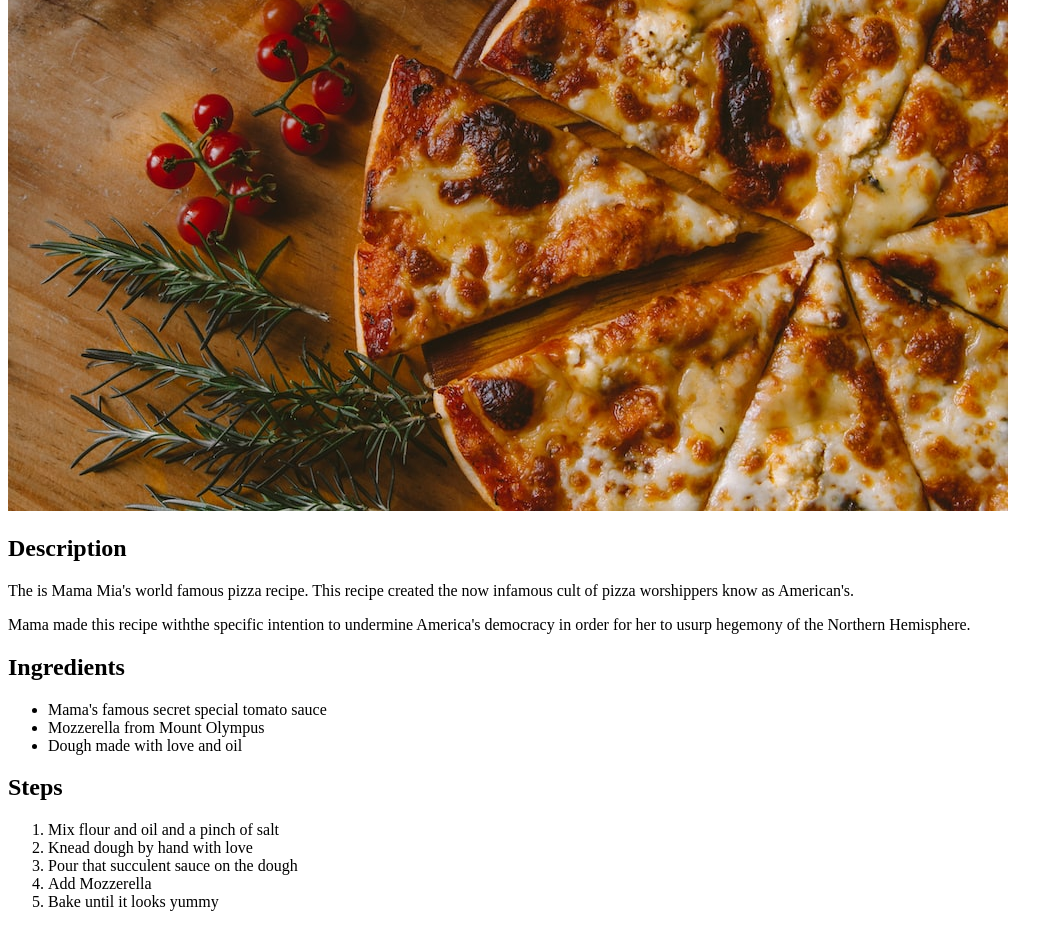
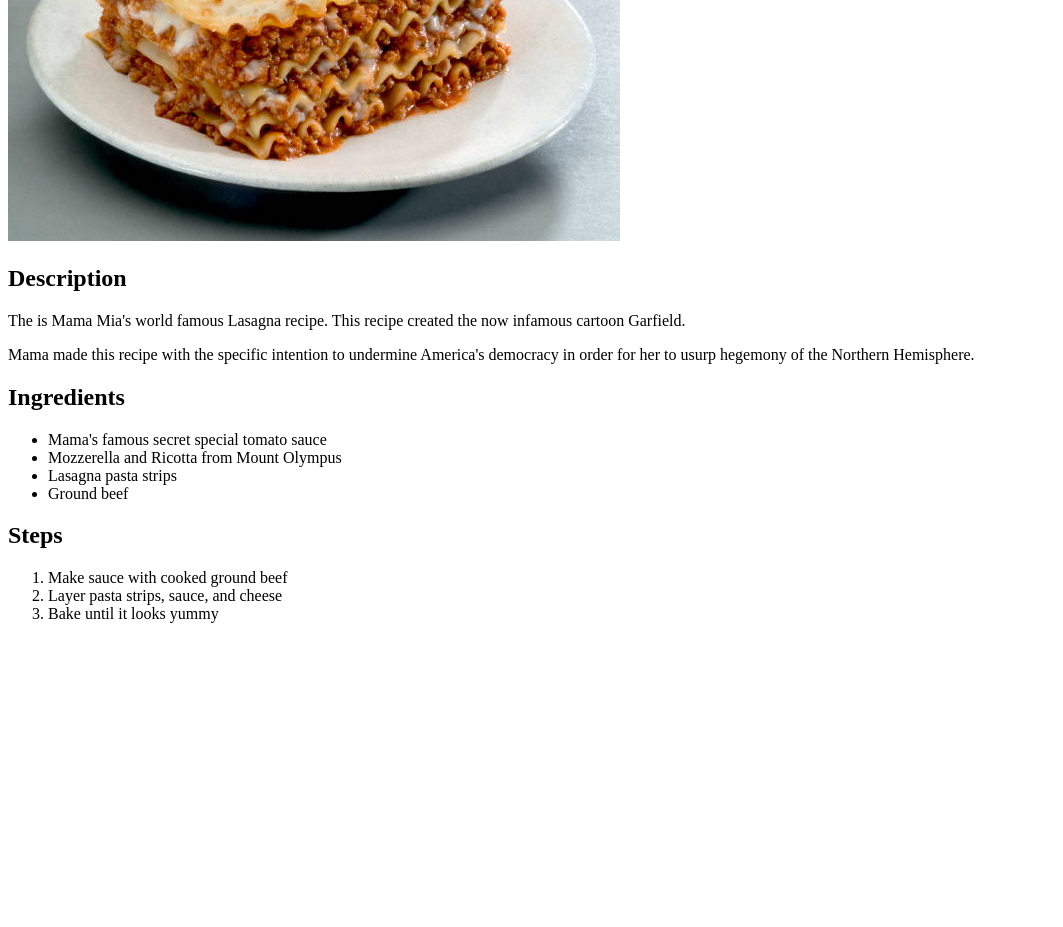
Before and after one commit to BrandonCerami/odin-recipes, a plain HTML site: page recipes/lasagna.html in a window 1280 px wide. Shown: the part 236-1163 px from the top of the page, without its empty margins (0-1063 px from the left). After the commit the page ends 875 px from the top, so only its background shows below. Drawn offline with Linux system fonts and the light colour scheme.

Commit message:
Lasagna recipe steps

```diff
--- a/recipes/lasagna.html
+++ b/recipes/lasagna.html
@@ -2,34 +2,33 @@
 <html lang="en">
 <head>
     <meta charset="UTF-8">
-    <title>Pizza Recipe</title>
+    <title>Lasagna Recipe</title>
 
 
 </head>
 <body>
-    <h1>Pizza Recipe</h1>
-    <img src="./images/pizza.jpeg">
+    <h1>Lasagna Recipe</h1>
+    <img src="./images/Lasagna.jpg">
     <h2>Description</h2>
         <p>
-            The is Mama Mia's world famous pizza recipe. This recipe created
-            the now infamous cult of pizza worshippers know as American's.
+            The is Mama Mia's world famous Lasagna recipe. This recipe created
+            the now infamous cartoon Garfield.
         </p>
         <p>
-            Mama made this recipe withthe specific intention to undermine America's democracy
+            Mama made this recipe with the specific intention to undermine America's democracy
             in order for her to usurp hegemony of the Northern Hemisphere.
         </p>
     <h2>Ingredients</h2>
         <ul>
             <li>Mama's famous secret special tomato sauce</li>
-            <li>Mozzerella from Mount Olympus</li>
-            <li>Dough made with love and oil</li>
+            <li>Mozzerella and Ricotta from Mount Olympus</li>
+            <li>Lasagna pasta strips</li>
+            <li>Ground beef</li>
         </ul>
     <h2>Steps</h2>
         <ol>
-            <li>Mix flour and oil and a pinch of salt</li>
-            <li>Knead dough by hand with love</li>
-            <li>Pour that succulent sauce on the dough</li>
-            <li>Add Mozzerella</li>
+            <li>Make sauce with cooked ground beef</li>
+            <li>Layer pasta strips, sauce, and cheese</li>
             <li>Bake until it looks yummy</li>
         </ol>
 
```
